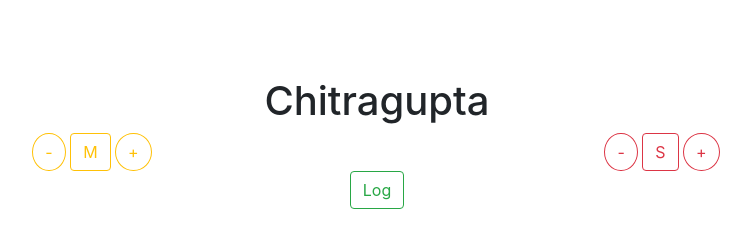
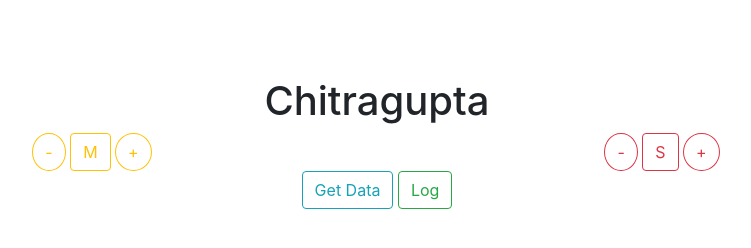
Before and after one commit to saisk8/Chitragupta, a website: page index.html in a window 1280 px wide. Shown: the whole page, without its empty margins (263-1014 px from the left). Drawn offline with nearby package versions, Linux system fonts and the light colour scheme.

Commit message:
Add new elements

```diff
--- a/index.html
+++ b/index.html
@@ -29,7 +29,9 @@
         <button type="button" class="btn btn-outline-danger circle" id="splus">+</button>
       </div>
     </div>
-    <button type="button" class="btn btn-outline-success">Log</button>
+    <button type="button" class="btn btn-outline-info" id="data">Get Data</button>
+    <button type="button" class="btn btn-outline-success" id="log">Log</button> <br />
+    <p id="err"></p>
     <div class="results">
       <div class="js-heatmap"></div>
       <div class="js-months"></div>
@@ -51,6 +53,7 @@
       crossorigin="anonymous"
     ></script>
     <script src="https://d3js.org/d3.v5.min.js"></script>
+    <script src="https://unpkg.com/axios/dist/axios.min.js"></script>
     <script src="js/index.js"></script>
   </body>
 </html>
```
